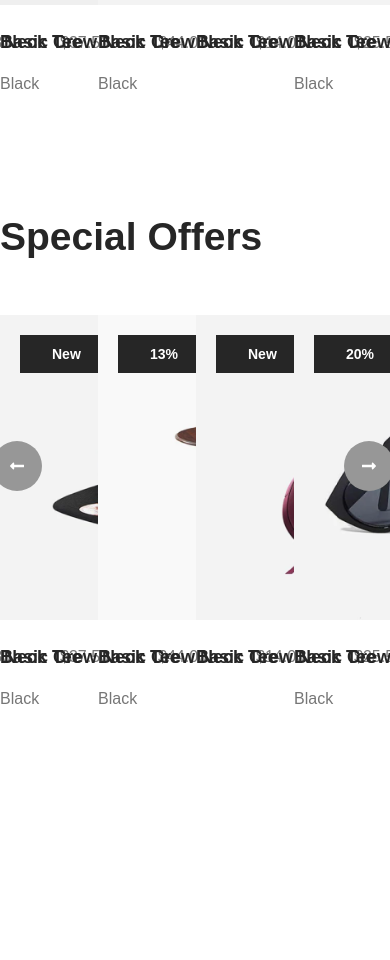
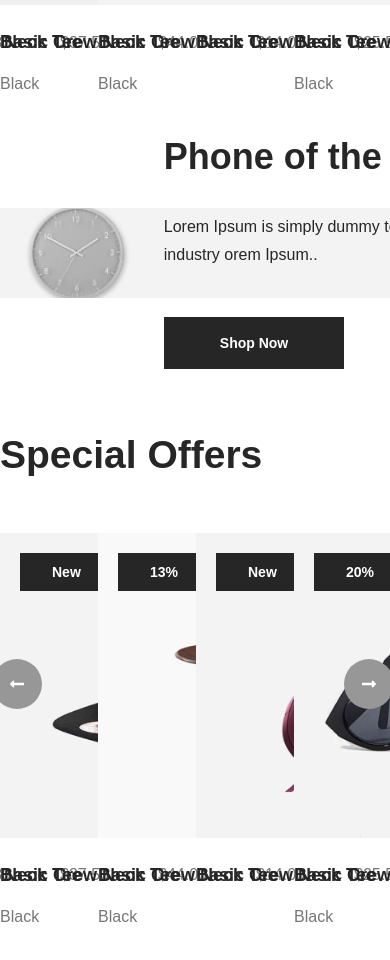
Before and after one commit to yasinn-arafat/Orebi, a React (Vite) app: page / in a window 390 px wide. Shown: the part 1940-2900 px from the top of the page. Before the commit the page ends 2763 px from the top, so only its background shows below. Built offline with nearby package versions, Linux system fonts and the light colour scheme.

Commit message:
Phone of The Year Part Done

```diff
--- /dev/null
+++ b/src/Component/HomeComponent/PhoneOfTheYear/PhoneOfTheYear.jsx
@@ -0,0 +1,36 @@
+import React from "react";
+import PhoneOfTheYearImg from "../../../assets/PhoneOfTheYear.png";
+import Button from "../../CommonComponent/Button";
+
+const PhoneOfTheYear = () => {
+  return (
+    <>
+      <div className="mb-32">
+        <div className="container">
+          <div className="relative">
+            <picture>
+              <img src={PhoneOfTheYearImg} alt={PhoneOfTheYearImg} />
+            </picture>
+            <div className="absolute top-1/2 left-[42%] -translate-y-1/2">
+              <h3 className="pb-9 text-4xl text-main-font-color font-DMsans font-bold">
+                Phone of the year
+              </h3>
+              <p className="w-[511px] pb-12 text-main-font-color text-base leading-7 font-DMsans font-normal">
+                Lorem Ipsum is simply dummy text of the printing and typesetting
+                industry orem Ipsum..
+              </p>
+              <Button
+                title={"Shop Now"}
+                className={
+                  "px-14 py-4 bg-main-font-color text-main-bg-color text-sm font-DMsans font-bold"
+                }
+              />
+            </div>
+          </div>
+        </div>
+      </div>
+    </>
+  );
+};
+
+export default PhoneOfTheYear;
--- a/src/Pages/Home/Home.jsx
+++ b/src/Pages/Home/Home.jsx
@@ -5,7 +5,7 @@ import Banner from "../../Component/HomeComponent/Banner/Banner";
 import Shipping from "../../Component/HomeComponent/Shipping/Shipping";
 import SaleInfo from "../../Component/HomeComponent/SaleInfo/SaleInfo";
 import NewArival from "../../Component/HomeComponent/NewArival/NewArival";
-
+import PhoneOfTheYear from "../../Component/HomeComponent/PhoneOfTheYear/PhoneOfTheYear";
 import {
   NewProductData,
   BestSellingData,
@@ -22,7 +22,7 @@ const Home = () => {
       <SaleInfo />
       <NewArival heading={"New Arrivals"} ProductData={NewProductData} />
       <NewArival heading={"Our Bestsellers"} ProductData={BestSellingData} />
-
+      <PhoneOfTheYear />
       <NewArival heading={"Special Offers"} ProductData={SpecialProductData} />
     </>
   );
```
Also changed, not shown: src/assets/PhoneOfTheYear.png (added).
